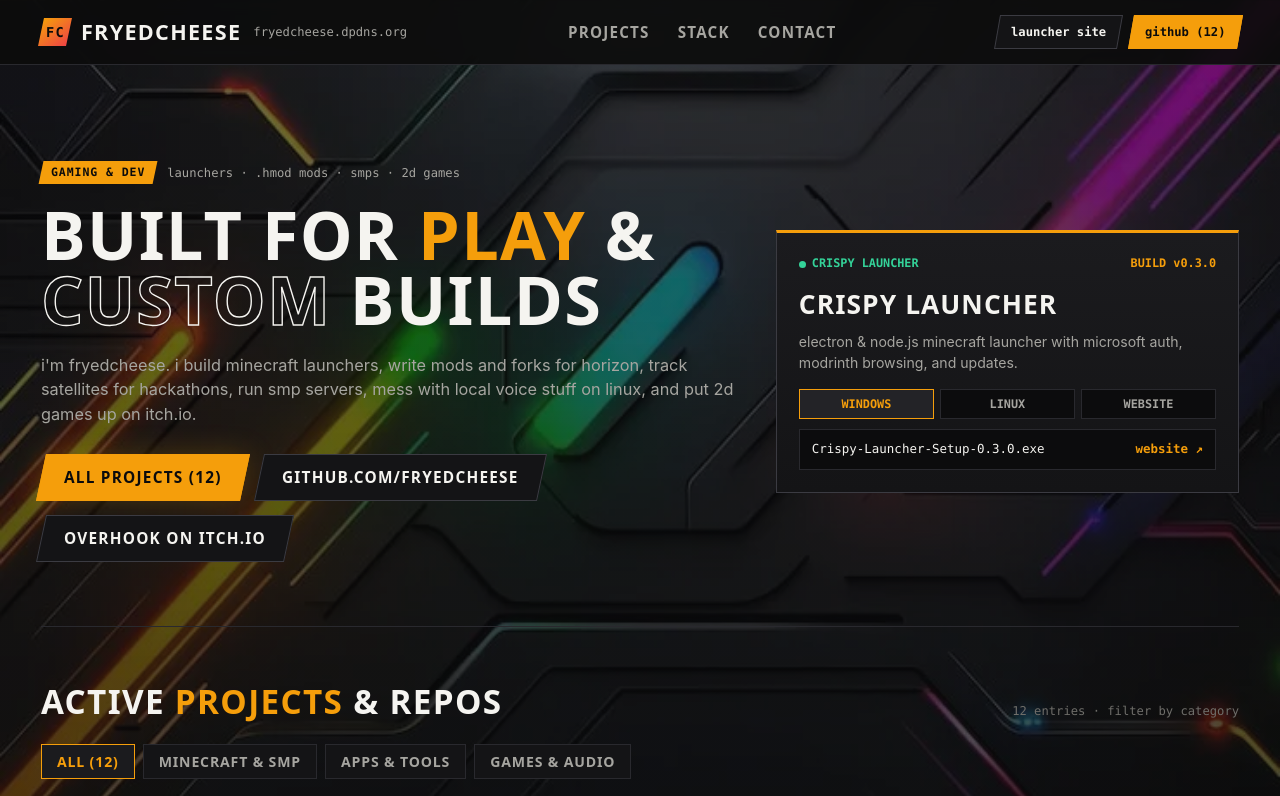
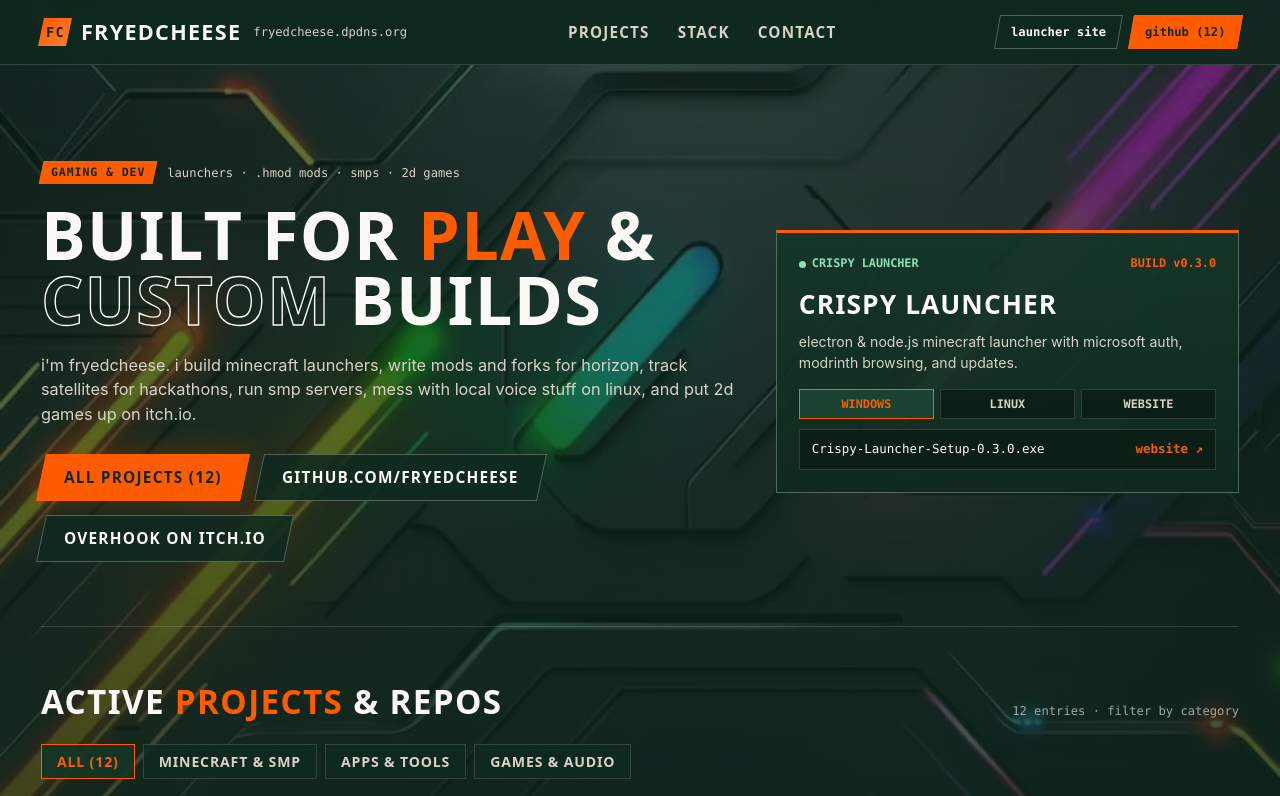
Before and after one commit to FryedCheese/FryedCheese, a plain HTML site: page index.html in a window 1280 px wide. Shown: the top 796 px of the page. Drawn offline with Linux system fonts and the light colour scheme.

Commit message:
Update index.html

```diff
--- a/index.html
+++ b/index.html
@@ -6,19 +6,19 @@
   <title>fryedcheese — gaming &amp; dev hub</title>
   <style>
     :root {
-      --bg: #0c0c0d;
-      --surface: #141416;
-      --surface-2: #1b1b1e;
-      --surface-3: #232327;
-      --line: #29292e;
-      --line-strong: #3b3b42;
-      --ink: #f5f4f0;
-      --muted: #a6a5a0;
-      --dim: #6f6e6a;
-      --accent: #f59e0b;
-      --accent-2: #ef4444;
-      --accent-glow: rgba(245, 158, 11, 0.22);
-      --ok: #34d399;
+      --bg: #0f291e;
+      --surface: rgba(15, 41, 30, 0.88);
+      --surface-2: rgba(20, 54, 40, 0.92);
+      --surface-3: rgba(27, 68, 50, 0.95);
+      --line: rgba(251, 249, 245, 0.14);
+      --line-strong: rgba(251, 249, 245, 0.28);
+      --ink: #fbf9f5;
+      --muted: #d7d2c7;
+      --dim: #9da8a1;
+      --accent: #ff5c00;
+      --accent-2: #ff7a2e;
+      --accent-glow: rgba(255, 92, 0, 0.25);
+      --ok: #8ce0b5;
       --display: "Rajdhani", "Orbitron", "Oswald", system-ui, -apple-system, sans-serif;
       --sans: "Inter", system-ui, -apple-system, BlinkMacSystemFont, "Segoe UI", Roboto, sans-serif;
       --mono: ui-monospace, SFMono-Regular, Menlo, Monaco, Consolas, "Liberation Mono", monospace;
@@ -27,7 +27,7 @@
     * { box-sizing: border-box; margin: 0; padding: 0; }
 
     html {
-      background: var(--bg);
+      background: rgba(10, 29, 21, 0.84);
       color: var(--ink);
       font-family: var(--sans);
       font-size: 16px;
@@ -37,7 +37,7 @@
 
     body {
       background:
-        linear-gradient(rgba(12, 12, 13, 0.58), rgba(12, 12, 13, 0.72)),
+        linear-gradient(180deg, rgba(15, 41, 30, 0.62) 0%, rgba(15, 41, 30, 0.78) 100%),
         url("abstract-background-rainbow-glowing-neon-lines-gray-wall-modern-cyber-gaming-theme-wallpaper-ai-generated-image_1087980-7941.webp") center / cover fixed no-repeat,
         var(--bg);
       min-height: 100vh;
@@ -57,7 +57,7 @@
       display: inline-block;
       transform: skewX(-12deg);
       background: var(--accent);
-      color: #0b0b0c;
+      color: #0f291e;
       font-family: var(--mono);
       font-size: 0.72rem;
       font-weight: 800;
@@ -76,7 +76,7 @@
       position: sticky;
       top: 0;
       z-index: 30;
-      background: rgba(12, 12, 13, 0.92);
+      background: rgba(15, 41, 30, 0.92);
       backdrop-filter: blur(8px);
       border-bottom: 1px solid var(--line);
     }
@@ -107,7 +107,7 @@
       background: linear-gradient(135deg, var(--accent), var(--accent-2));
       display: grid;
       place-items: center;
-      color: #0b0b0c;
+      color: #0f291e;
       font-family: var(--mono);
       font-size: 0.85rem;
       font-weight: 900;
@@ -197,14 +197,14 @@
     .pill-btn.amber {
       background: var(--accent);
       border-color: var(--accent);
-      color: #0b0b0c;
+      color: #0f291e;
       font-weight: 800;
     }
 
     .pill-btn.amber:hover {
-      background: #fbbf24;
-      border-color: #fbbf24;
-      color: #0b0b0c;
+      background: #ff7424;
+      border-color: #ff7424;
+      color: #0f291e;
     }
 
     /* Hero / Arena Banner */
@@ -290,14 +290,14 @@
     .cta-btn.primary {
       background: var(--accent);
       border-color: var(--accent);
-      color: #0b0b0c;
+      color: #0f291e;
       box-shadow: 0 0 28px var(--accent-glow);
     }
 
     .cta-btn.primary:hover {
-      background: #fbbf24;
-      border-color: #fbbf24;
-      color: #0b0b0c;
+      background: #ff7424;
+      border-color: #ff7424;
+      color: #0f291e;
     }
 
     /* Featured Launcher Match Card */
@@ -368,7 +368,7 @@
       font-size: 0.74rem;
       font-weight: 600;
       padding: 7px 8px;
-      background: var(--bg);
+      background: rgba(10, 29, 21, 0.84);
       border: 1px solid var(--line);
       color: var(--muted);
       text-transform: uppercase;
@@ -385,7 +385,7 @@
       align-items: center;
       justify-content: space-between;
       gap: 12px;
-      background: var(--bg);
+      background: rgba(10, 29, 21, 0.84);
       border: 1px solid var(--line);
       padding: 10px 12px;
       font-family: var(--mono);
@@ -547,7 +547,7 @@
       font-family: var(--mono);
       font-size: 0.69rem;
       padding: 2px 7px;
-      background: var(--bg);
+      background: rgba(10, 29, 21, 0.84);
       border: 1px solid var(--line);
       color: var(--muted);
     }
@@ -636,7 +636,7 @@
       font-family: var(--mono);
       font-size: 0.78rem;
       padding: 9px 14px;
-      background: var(--bg);
+      background: rgba(10, 29, 21, 0.84);
       border: 1px solid var(--line-strong);
       color: var(--ink);
     }
```
